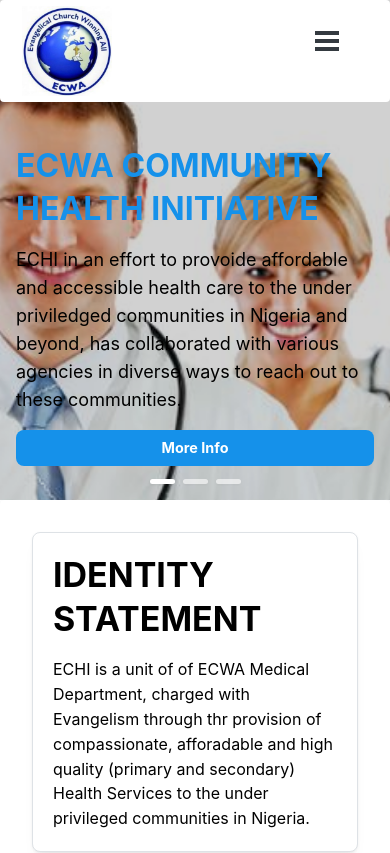
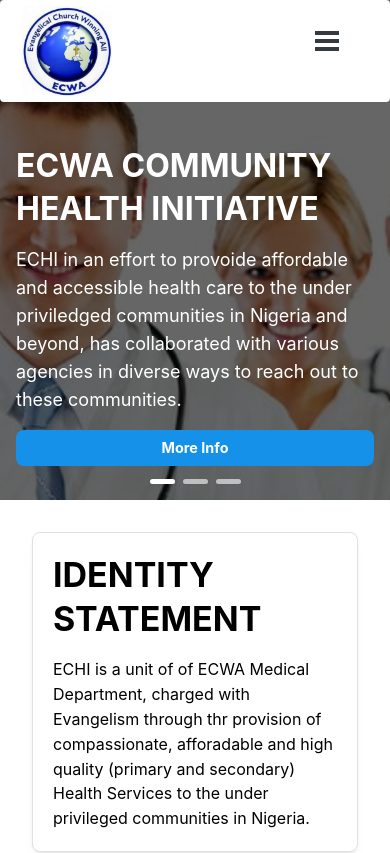
Before and after one commit to topetemi285/echi-management, a Next.js app: page / in a window 390 px wide. Shown: the top 853 px of the page. Built offline with nearby package versions, Linux system fonts and the light colour scheme.

Commit message:
opacity-dark

```diff
--- a/src/components/pages/Hero.tsx
+++ b/src/components/pages/Hero.tsx
@@ -44,7 +44,7 @@
         >
           {isMobile && (
             <Overlay
-              opacity={0.3}
+              opacity={1}
               color="#000"
               zIndex={1}
               style={{
@@ -78,7 +78,7 @@
               <Title
                 order={2}
                 style={{
-                  color: "#1591ea",
+                  color: isMobile ? "white" : "#1591ea",
                   fontSize: isMobile ? "2rem" : "3rem",
                   fontWeight: "bolder",
                   marginTop: isMobile ? "120px" : "50px",
@@ -89,6 +89,7 @@
 
               <Text
                 style={{
+                  color: isMobile ? "white" : "black",
                   fontSize: isMobile ? "18px" : "20px",
                   fontWeight: "normal",
                 }}
@@ -127,7 +128,7 @@
                 src="Doctors.jpeg"
                 alt="doctor"
                 fit="cover"
-                style={{ opacity: 1.5 }}
+                // style={{ opacity: 1.5 }}
               />
             </div>
           </div>
@@ -227,7 +228,7 @@
         >
           {isMobile && (
             <Overlay
-              opacity={0.3}
+              opacity={1}
               color="#000"
               zIndex={1}
               style={{
@@ -261,7 +262,7 @@
               <Title
                 order={2}
                 style={{
-                  color: "#1591ea",
+                  color: isMobile ? "white" : "#1591ea",
                   fontSize: isMobile ? "2rem" : "3rem",
                   fontWeight: "bolder",
                   marginTop: isMobile ? "120px" : "50px",
@@ -272,6 +273,7 @@
 
               <Text
                 style={{
+                  color: isMobile ? "white" : "black",
                   fontSize: isMobile ? "18px" : "20px",
                   fontWeight: "normal",
                 }}
@@ -310,7 +312,7 @@
                 src="Doctors.jpeg"
                 alt="doctor"
                 fit="cover"
-                style={{ opacity: 1.5 }}
+                // style={{ opacity: 1.5 }}
               />
             </div>
           </div>
@@ -414,7 +416,7 @@
         >
           {isMobile && (
             <Overlay
-              opacity={0.3}
+              opacity={1}
               color="#000"
               zIndex={1}
               style={{
@@ -448,7 +450,7 @@
               <Title
                 order={2}
                 style={{
-                  color: "#1591ea",
+                  color: isMobile ? "white" : "#1591ea",
                   fontSize: isMobile ? "2rem" : "3rem",
                   fontWeight: "bolder",
                   marginTop: isMobile ? "120px" : "50px",
@@ -459,6 +461,7 @@
 
               <Text
                 style={{
+                  color: isMobile ? "white" : "black",
                   fontSize: isMobile ? "18px" : "20px",
                   fontWeight: "normal",
                 }}
@@ -497,7 +500,7 @@
                 src="Doctors.jpeg"
                 alt="doctor"
                 fit="cover"
-                style={{ opacity: 1.5 }}
+                // style={{ opacity: 1.5 }}
               />
             </div>
           </div>
```
